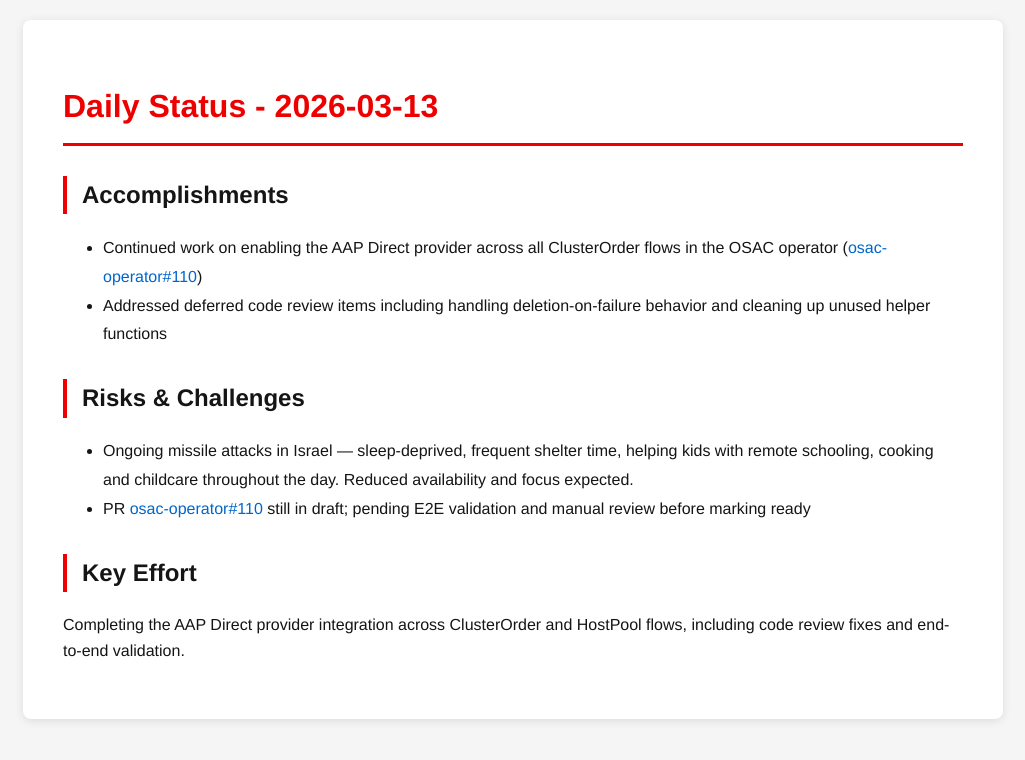
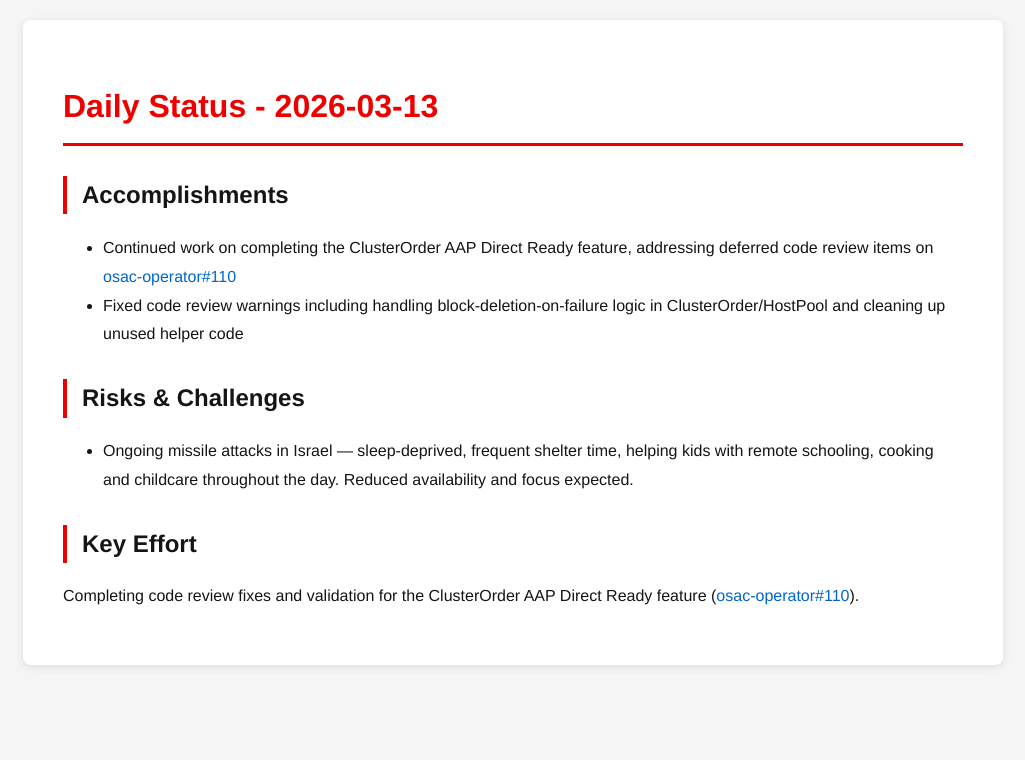
Before and after one commit to tzvatot/daily-status, a Jekyll site: the page built from 2026-03-13.md, in a window 1280 px wide. Shown: the top 760 px of the page, without its empty margins (127-1152 px from the left). Built offline with Jekyll 4.4.1, drawn with Linux system fonts in a browser that asks for light colours.

Commit message:
Daily status update - 2026-03-13

```diff
--- a/2026-03-13.md
+++ b/2026-03-13.md
@@ -7,12 +7,11 @@
 # Daily Status - 2026-03-13
 
 ## Accomplishments
-- Continued work on enabling the AAP Direct provider across all ClusterOrder flows in the OSAC operator ([osac-operator#110](https://github.com/osac-project/osac-operator/pull/110))
-- Addressed deferred code review items including handling deletion-on-failure behavior and cleaning up unused helper functions
+- Continued work on completing the ClusterOrder AAP Direct Ready feature, addressing deferred code review items on [osac-operator#110](https://github.com/osac-project/osac-operator/pull/110)
+- Fixed code review warnings including handling block-deletion-on-failure logic in ClusterOrder/HostPool and cleaning up unused helper code
 
 ## Risks & Challenges
 - Ongoing missile attacks in Israel — sleep-deprived, frequent shelter time, helping kids with remote schooling, cooking and childcare throughout the day. Reduced availability and focus expected.
-- PR [osac-operator#110](https://github.com/osac-project/osac-operator/pull/110) still in draft; pending E2E validation and manual review before marking ready
 
 ## Key Effort
-Completing the AAP Direct provider integration across ClusterOrder and HostPool flows, including code review fixes and end-to-end validation.
+Completing code review fixes and validation for the ClusterOrder AAP Direct Ready feature ([osac-operator#110](https://github.com/osac-project/osac-operator/pull/110)).
```
